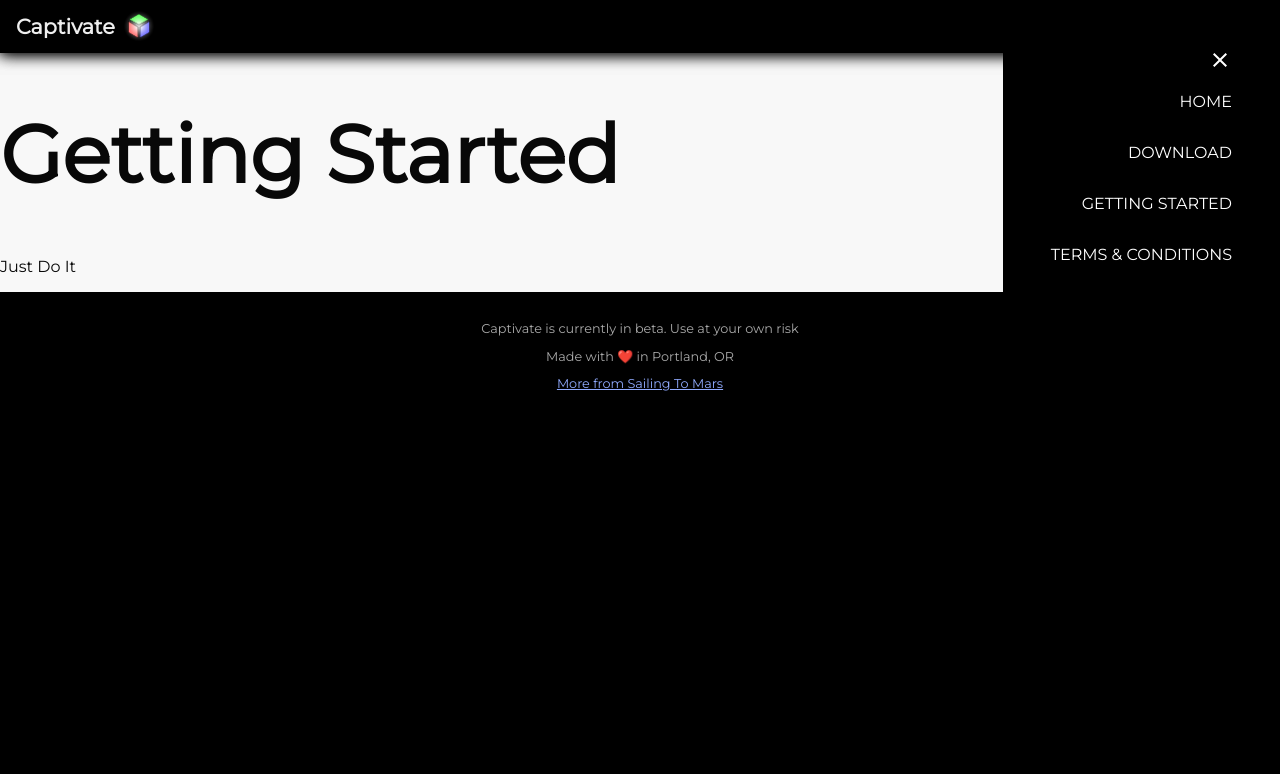
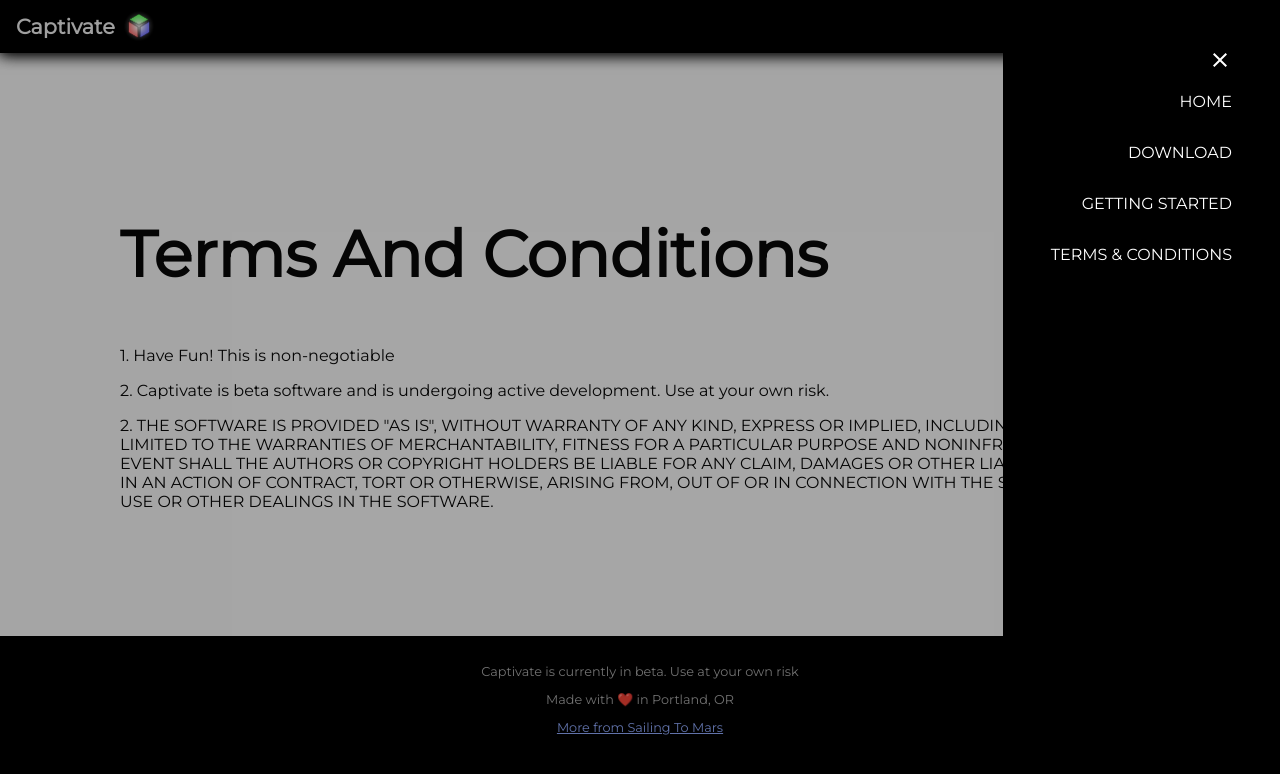
Before and after one commit to spensbot/captivatesynth.com, a Gatsby site: page /getting_started in a window 1280 px wide. Both pictures are taken after a click on the icon 1252 px from the left and 24 px from the top of the page. Built offline with nearby package versions, Linux system fonts and the light colour scheme; Gatsby itself is replaced by a stand-in of ours.

Commit message:
Lots of improvements and smaller images

```diff
--- a/package.json
+++ b/package.json
@@ -25,7 +25,7 @@
     "gatsby-plugin-google-fonts": "^1.0.1",
     "gatsby-plugin-image": "^2.6.0",
     "gatsby-plugin-manifest": "^4.6.0",
-    "gatsby-plugin-react-helmet": "^5.6.0",
+    "gatsby-plugin-react-helmet": "^5.15.0",
     "gatsby-plugin-sharp": "^4.6.0",
     "gatsby-plugin-sitemap": "^5.6.0",
     "gatsby-plugin-styled-components": "^5.6.0",
--- a/src/components/Header.jsx
+++ b/src/components/Header.jsx
@@ -3,9 +3,10 @@
 import logo from '../../static/Thick.png'
 import { mediaMinWidth } from './styled'
 import MenuButton from './MenuButton'
+import zIndexes from '../zIndexes'
 
 const speed = 0.1
-export const opacity = 0.7
+const opacity = 0.7
 
 export default function WrappedHeader({ expanded }) {
   if (expanded) {
@@ -13,14 +14,14 @@
   } else {
     return (
       <>
-        <Header />
+        <Header invisible />
         <Header fixed />
       </>
     )
   }
 }
 
-function Header({ expanded, fixed }) {
+function Header({ expanded, fixed, invisible }) {
   const [ease, setEase] = React.useState(1)
 
   React.useEffect(() => {
@@ -56,6 +57,7 @@
         backgroundColor: backgroundColor,
         boxShadow: boxShadow,
         WebkitBoxShadow: boxShadow,
+        visibility: !invisible,
       }}
     >
       <FlexWrap>
@@ -86,7 +88,7 @@
   align-items: center;
   color: #eee;
   box-sizing: border-box;
-  z-index: 100;
+  z-index: ${zIndexes.header};
 `
 
 const Title = styled.h1`
--- /dev/null
+++ b/src/components/Menu.jsx
@@ -0,0 +1,62 @@
+import * as React from 'react'
+import styled from 'styled-components'
+import CloseIcon from '@mui/icons-material/Close'
+import zIndexes from '../zIndexes'
+
+export default function Menu({ onClose }) {
+  return (
+    <>
+      <Dimmer onClick={onClose} />
+      <MenuRoot>
+        <CloseButton onClick={onClose} style={{ color: '#fff' }}>
+          <CloseIcon style={{ margin: 0 }} />
+        </CloseButton>
+        <MenuItem href="/">HOME</MenuItem>
+        <MenuItem href="/#download" onClick={onClose}>
+          DOWNLOAD
+        </MenuItem>
+        <MenuItem href="/getting_started">GETTING STARTED</MenuItem>
+        <MenuItem href="/terms_and_conditions">TERMS & CONDITIONS</MenuItem>
+      </MenuRoot>
+    </>
+  )
+}
+
+const Dimmer = styled.div`
+  position: fixed;
+  top: 0;
+  right: 0;
+  bottom: 0;
+  left: 0;
+  background-color: #0005;
+`
+
+const CloseButton = styled.div`
+  padding: 1rem;
+  margin: -1rem -1rem 0rem 0rem;
+`
+
+const MenuRoot = styled.div`
+  position: fixed;
+  display: flex;
+  flex-direction: column;
+  align-items: flex-end;
+  top: 0;
+  /* left: 0; */
+  right: 0;
+  bottom: 0;
+  background-color: #000;
+  padding: 3rem;
+  padding-bottom: 2rem;
+  z-index: ${zIndexes.menu};
+`
+
+const MenuItem = styled.a`
+  cursor: pointer;
+  color: #fff;
+  text-decoration: none;
+  margin-bottom: 2rem;
+  :hover {
+    text-decoration: underline;
+  }
+`
--- a/src/components/MenuButton.jsx
+++ b/src/components/MenuButton.jsx
@@ -1,74 +1,17 @@
 import * as React from 'react'
 import styled from 'styled-components'
 import MenuIcon from '@mui/icons-material/Menu'
-import CloseIcon from '@mui/icons-material/Close'
-import { IconButton } from '@mui/material'
+import Menu from './Menu'
 
-export default function MenuButton() {
-  const [isOpen, setIsOpen] = React.useState(false)
+export default function MenuButton({ openMenu }) {
+  const [open, setOpen] = React.useState(false)
 
   return (
     <Root>
-      <MenuIcon onClick={() => setIsOpen(!isOpen)} />
-      {isOpen && <Menu onClose={() => setIsOpen(false)} />}
+      <MenuIcon onClick={() => setOpen(true)} />
+      {open && <Menu onClose={() => setOpen(false)} />}
     </Root>
   )
 }
 
 const Root = styled.div``
-
-function Menu({ onClose }) {
-  return (
-    <>
-      <MenuRoot>
-        <CloseButton onClick={onClose} style={{ color: '#fff' }}>
-          <CloseIcon style={{ margin: 0 }} />
-        </CloseButton>
-        <MenuItem href="/">HOME</MenuItem>
-        <MenuItem href="/#download" onClick={onClose}>
-          DOWNLOAD
-        </MenuItem>
-        <MenuItem href="/getting_started">GETTING STARTED</MenuItem>
-        <MenuItem href="/terms_and_conditions">TERMS & CONDITIONS</MenuItem>
-      </MenuRoot>
-    </>
-  )
-}
-
-const Dimmer = styled.div`
-  position: absolute;
-  top: 0;
-  right: 0;
-  bottom: 0;
-  left: 0;
-  background-color: #0005;
-  z-index: 100;
-`
-
-const CloseButton = styled.div`
-  padding: 1rem;
-  margin: -1rem -1rem 0rem 0rem;
-`
-
-const MenuRoot = styled.div`
-  position: absolute;
-  display: flex;
-  flex-direction: column;
-  align-items: flex-end;
-  top: 0;
-  /* left: 0; */
-  right: 0;
-  background-color: #000;
-  padding: 3rem;
-  padding-bottom: 2rem;
-`
-
-const MenuItem = styled.a`
-  cursor: pointer;
-  color: #fff;
-  text-decoration: none;
-  margin-bottom: 2rem;
-  :hover {
-    text-decoration: underline;
-  }
-`
--- a/src/components/Page.jsx
+++ b/src/components/Page.jsx
@@ -2,6 +2,7 @@
 import styled, { createGlobalStyle } from 'styled-components'
 import Footer from '../components/Footer'
 import Header from './Header'
+import Helmet from 'react-helmet'
 
 const GlobalStyle = createGlobalStyle`
   html {
@@ -17,12 +18,27 @@
 `
 
 // markup
-export default function Page({ pageName, children, expandedHeader }) {
+export default function Page({
+  pageName,
+  children,
+  expandedHeader,
+  pageDescription,
+}) {
   return (
     <Root>
+      <Helmet>
+        <meta charSet="utf-8" />
+        <meta name="description" content={pageDescription} />
+        <meta
+          name="keywords"
+          content="Captivate, Lighting, DMX, Stage, Visuals, Visualizer, Music"
+        />
+        <meta name="author" content="John Doe" />
+        <title>Captivate Lighting and Visual Synth: {pageName}</title>
+        <link rel="canonical" href="http://mysite.com/example" />
+      </Helmet>
       <GlobalStyle />
-      <title>Captivate Lighting and Visual Synth: {pageName}</title>
-      <Header expanded={expandedHeader} />
+      <Header expanded={expandedHeader} fixed />
       {children}
       <Footer />
     </Root>
--- a/src/components/Title.jsx
+++ b/src/components/Title.jsx
@@ -55,8 +55,11 @@
       </video>
 
       <TitleTextContainer>
-        <TitleText>
+        {/* <TitleText>
           Live Visuals and DMX Lighting that dynamically synchronizes to music.
+        </TitleText> */}
+        <TitleText style={{ marginRight: '1rem' }}>
+          Live, synchronized visuals and lighting.
         </TitleText>
         <TitleText>Free - Open Source</TitleText>
       </TitleTextContainer>
--- a/src/pages/getting_started.js
+++ b/src/pages/getting_started.js
@@ -1,12 +1,31 @@
 import * as React from 'react'
 import Page from '../components/Page'
 import { H1, H2, H3, H4, H5, P, mediaMinWidth } from '../components/styled'
+import Section from '../components/Section'
 
 export default function GettingStartedPage() {
   return (
-    <Page pageName="Getting Started">
-      <H1>Getting Started</H1>
-      <P>Just Do It</P>
+    <Page
+      pageName="Getting Started"
+      pageDescription={`Tutorials for Captivate Lighting and Visual Synth`}
+    >
+      <Section>
+        <H2>Terms And Conditions</H2>
+        <P>1. Have Fun! This is non-negotiable</P>
+        <P>
+          2. Captivate is beta software and is undergoing active development.
+          Use at your own risk.
+        </P>
+        <P>
+          2. THE SOFTWARE IS PROVIDED "AS IS", WITHOUT WARRANTY OF ANY KIND,
+          EXPRESS OR IMPLIED, INCLUDING BUT NOT LIMITED TO THE WARRANTIES OF
+          MERCHANTABILITY, FITNESS FOR A PARTICULAR PURPOSE AND NONINFRINGEMENT.
+          IN NO EVENT SHALL THE AUTHORS OR COPYRIGHT HOLDERS BE LIABLE FOR ANY
+          CLAIM, DAMAGES OR OTHER LIABILITY, WHETHER IN AN ACTION OF CONTRACT,
+          TORT OR OTHERWISE, ARISING FROM, OUT OF OR IN CONNECTION WITH THE
+          SOFTWARE OR THE USE OR OTHER DEALINGS IN THE SOFTWARE.
+        </P>
+      </Section>
     </Page>
   )
 }
--- /dev/null
+++ b/src/zIndexes.js
@@ -0,0 +1,4 @@
+export default {
+  header: 10,
+  menu: 100,
+}
```
Also changed, not shown: src/pages/404.js (+11 -11 lines), src/pages/index.js (+6 -2 lines), src/pages/terms_and_conditions.js (+8 -1 lines), static/light-scenes.png (deleted), static/me_serious.png (added), static/me_serious2.png (added), static/me_smiling.png (added), static/me_smiling2.png (added), static/universe.png (deleted), static/visual-scenes.png (deleted), 1 other file.
